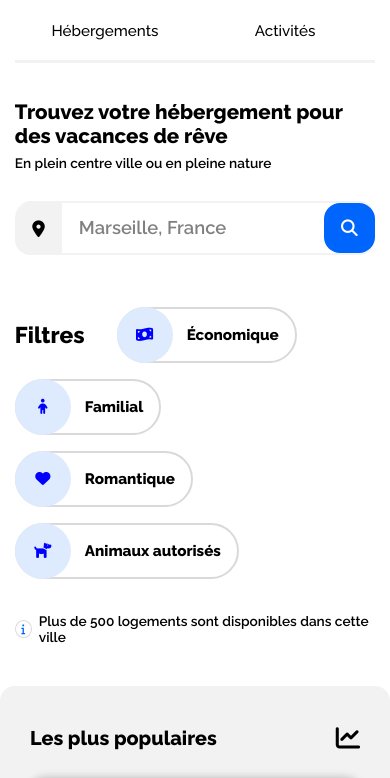
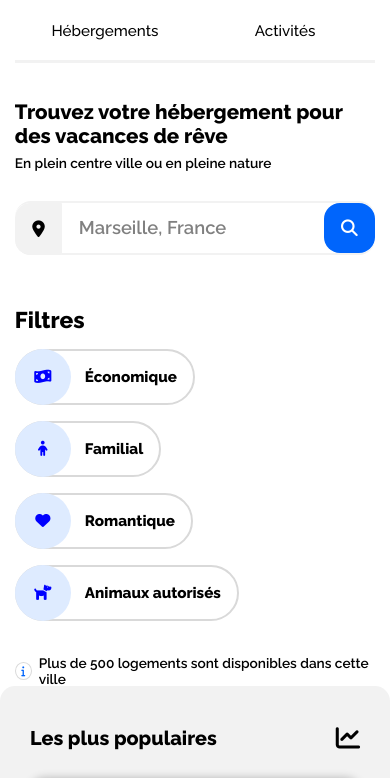
Before and after one commit to jpleco/Jean-PhilippeLecot_2_09042021, a plain HTML site: page index.html in a window 390 px wide. Shown: the part 60-838 px from the top of the page. Drawn offline with Linux system fonts and the light colour scheme.

Commit message:
Responsive mobile

```diff
--- a/styles.css
+++ b/styles.css
@@ -627,6 +627,12 @@ footer section p:hover{
     }
 }
 @media screen and (max-width: 610px) {
+    .searchFiltersTitle {
+        margin: 0 2rem 1rem 0;
+        display: flex;
+        align-items: center;
+        width: 100%;
+      }
     .hebergement section{
         padding: 30px;
     }
```
